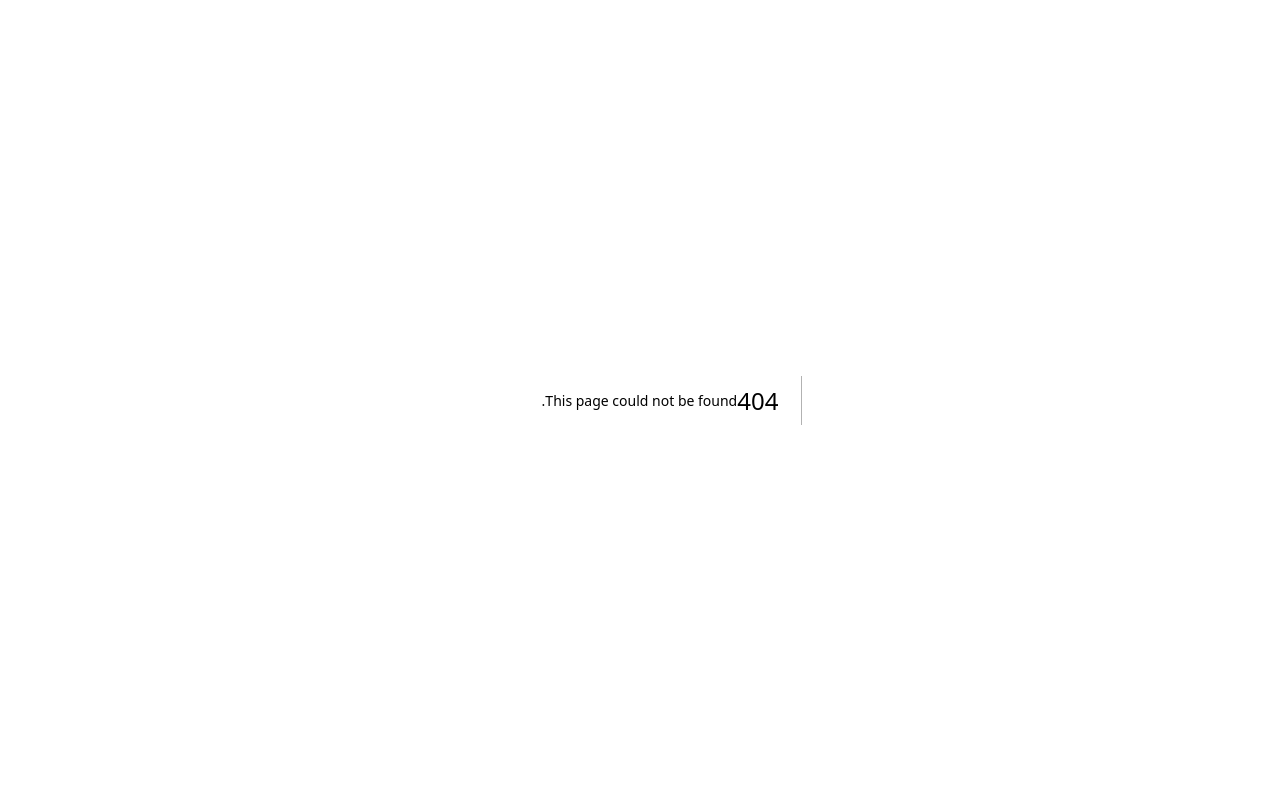
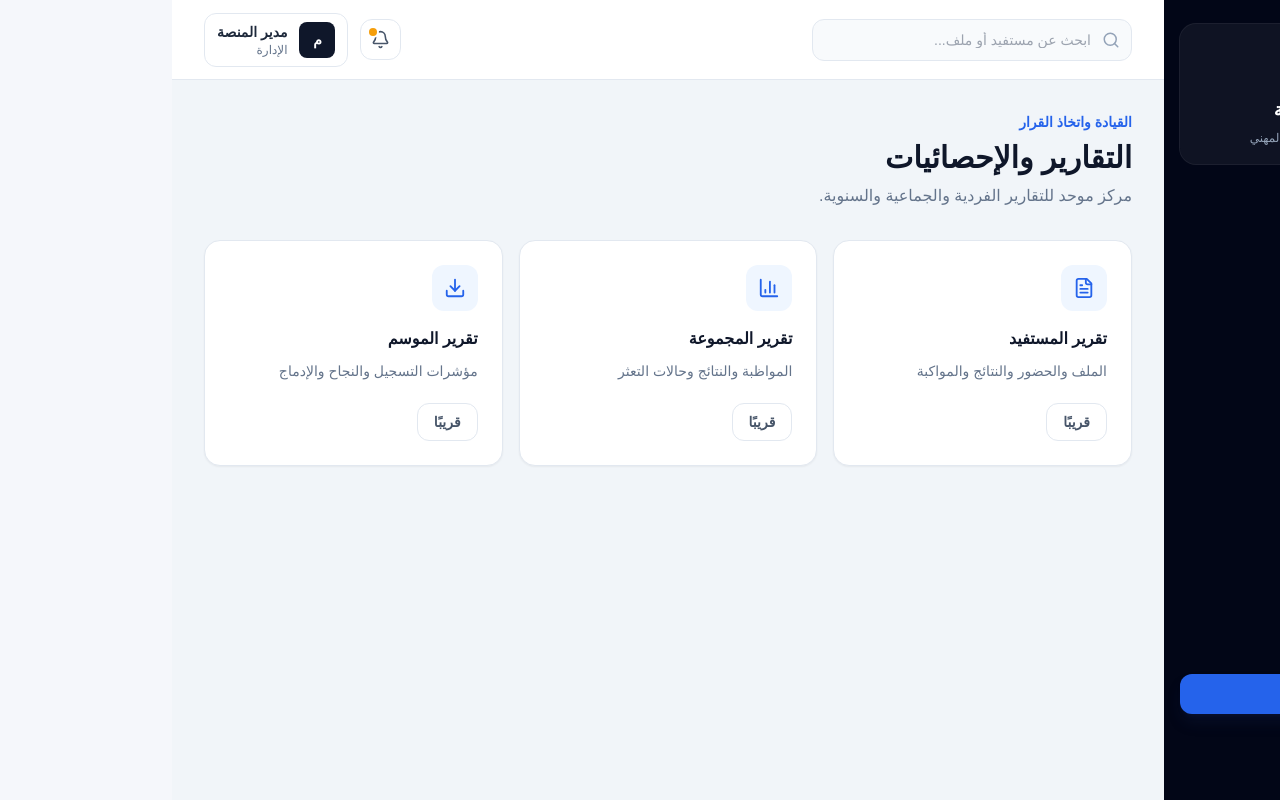
Before and after one commit to mourad-sat/second-chance, a Next.js app: page /reports in a window 1280 px wide. Before the commit this address had no page. Built offline with nearby package versions, Linux system fonts and the light colour scheme.

Commit message:
Add reports landing page

```diff
--- /dev/null
+++ b/app/reports/page.tsx
@@ -0,0 +1,29 @@
+import { BarChart3, Download, FileText } from "lucide-react";
+import { AppShell } from "@/components/AppShell";
+
+export default function ReportsPage() {
+  return (
+    <AppShell>
+      <div className="mx-auto max-w-7xl">
+        <p className="mb-2 text-sm font-semibold text-blue-600">القيادة واتخاذ القرار</p>
+        <h2 className="text-3xl font-bold text-slate-900">التقارير والإحصائيات</h2>
+        <p className="mt-2 text-slate-500">مركز موحد للتقارير الفردية والجماعية والسنوية.</p>
+
+        <div className="mt-8 grid gap-4 md:grid-cols-3">
+          {[
+            ["تقرير المستفيد", "الملف والحضور والنتائج والمواكبة", FileText],
+            ["تقرير المجموعة", "المواظبة والنتائج وحالات التعثر", BarChart3],
+            ["تقرير الموسم", "مؤشرات التسجيل والنجاح والإدماج", Download]
+          ].map(([title, description, Icon]) => (
+            <article key={String(title)} className="rounded-2xl border border-slate-200 bg-white p-6 shadow-sm">
+              <div className="mb-4 inline-flex rounded-xl bg-blue-50 p-3 text-blue-600"><Icon size={22} /></div>
+              <h3 className="font-bold text-slate-900">{String(title)}</h3>
+              <p className="mt-2 text-sm leading-6 text-slate-500">{String(description)}</p>
+              <button className="mt-5 rounded-xl border border-slate-200 px-4 py-2 text-sm font-semibold text-slate-600">قريبًا</button>
+            </article>
+          ))}
+        </div>
+      </div>
+    </AppShell>
+  );
+}
```
